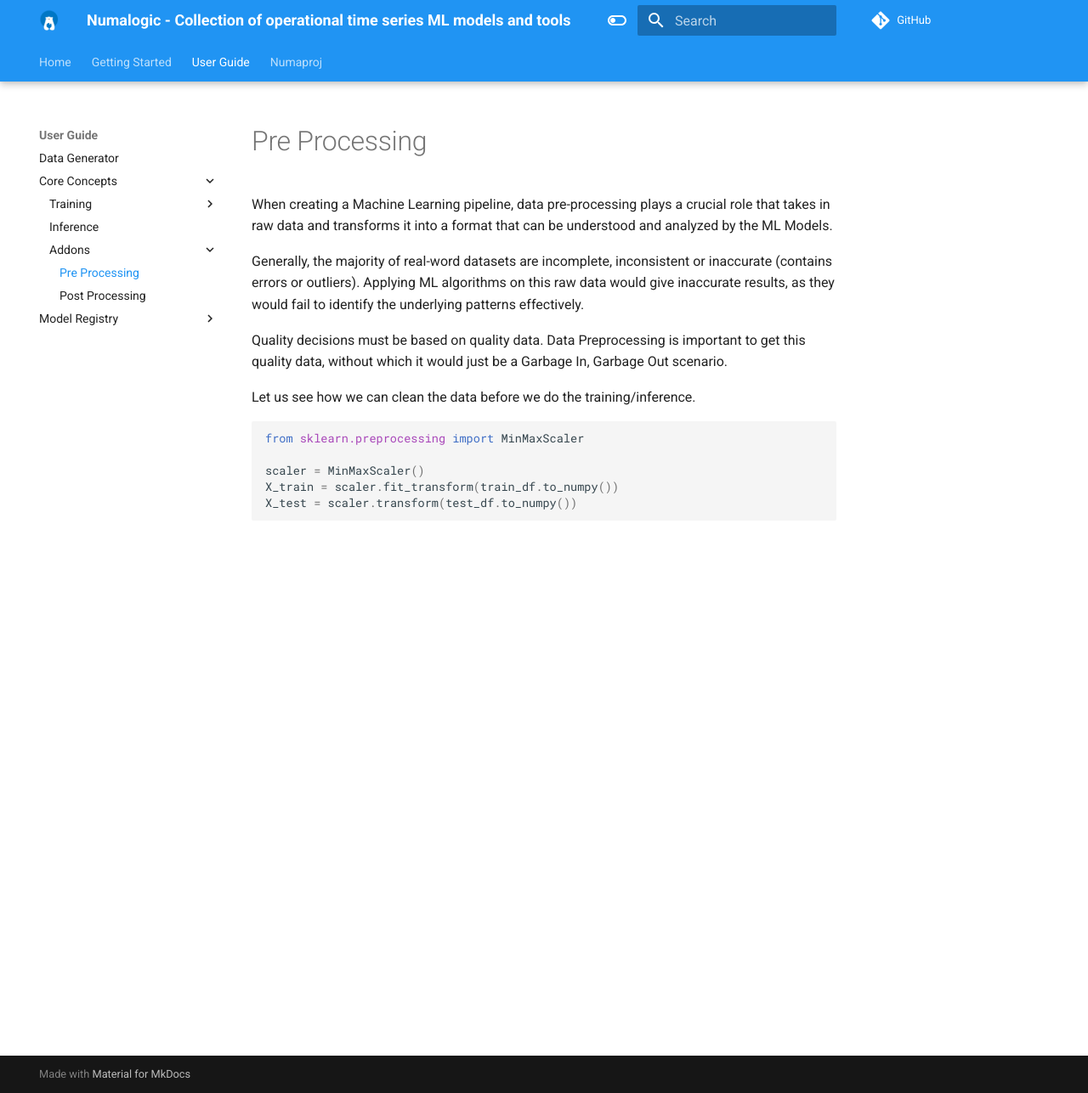
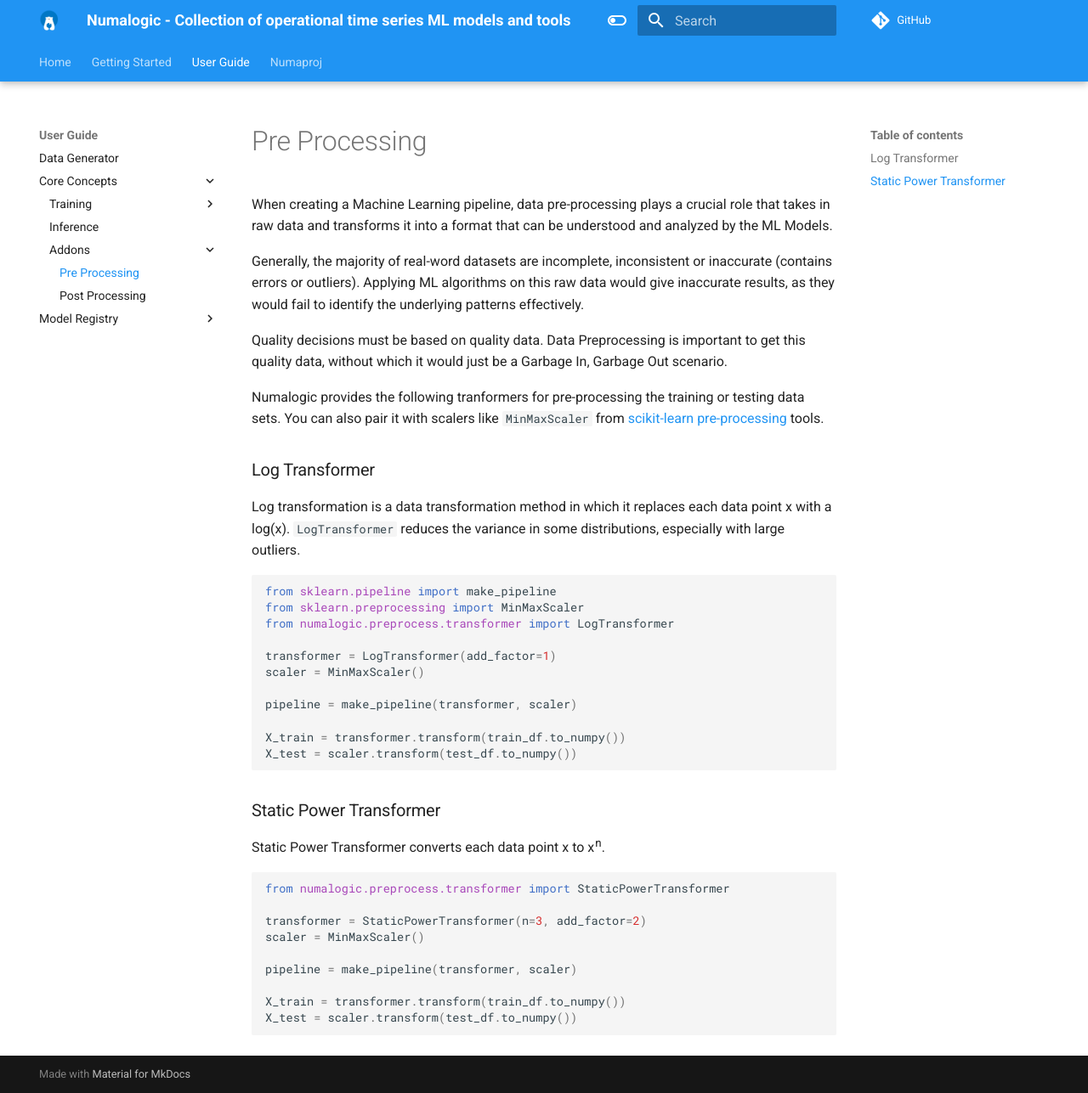
Before and after one commit to numaproj/numalogic, an MkDocs documentation site: the page built from docs/pre-processing.md, in a window 1280 px wide and 1287 px high. Shown: the whole window at 85% size. Built offline with MkDocs 1.6.1 and Material for MkDocs 9.7.7, drawn with Linux system fonts in a browser that asks for light colours; comment, search, counter and statistics services are not loaded.

Commit message:
fix: based on review comments
Signed-off-by: nkoppisetty <nandita.iitkgp@gmail.com>

````diff
--- a/docs/pre-processing.md
+++ b/docs/pre-processing.md
@@ -6,12 +6,38 @@
 
 Quality decisions must be based on quality data. Data Preprocessing is important to get this quality data, without which it would just be a Garbage In, Garbage Out scenario.
 
-Let us see how we can clean the data before we do the training/inference.
+Numalogic provides the following tranformers for pre-processing the training or testing data sets. You can also pair it with scalers like `MinMaxScaler` from [scikit-learn pre-processing](https://scikit-learn.org/stable/modules/preprocessing.html#preprocessing) tools.
+
+### Log Transformer
+
+Log transformation is a data transformation method in which it replaces each data point x with a log(x). `LogTransformer` reduces the variance in some distributions, especially with large outliers.
 
 ```python
+from sklearn.pipeline import make_pipeline
 from sklearn.preprocessing import MinMaxScaler
+from numalogic.preprocess.transformer import LogTransformer
 
+transformer = LogTransformer(add_factor=1)
 scaler = MinMaxScaler()
-X_train = scaler.fit_transform(train_df.to_numpy())
+
+pipeline = make_pipeline(transformer, scaler)
+
+X_train = transformer.transform(train_df.to_numpy())
 X_test = scaler.transform(test_df.to_numpy())
 ```
+
+### Static Power Transformer
+
+Static Power Transformer converts each data point x to x<sup>n</sup>.
+
+```python
+from numalogic.preprocess.transformer import StaticPowerTransformer
+
+transformer = StaticPowerTransformer(n=3, add_factor=2)
+scaler = MinMaxScaler()
+
+pipeline = make_pipeline(transformer, scaler)
+
+X_train = transformer.transform(train_df.to_numpy())
+X_test = scaler.transform(test_df.to_numpy())
+```
````
